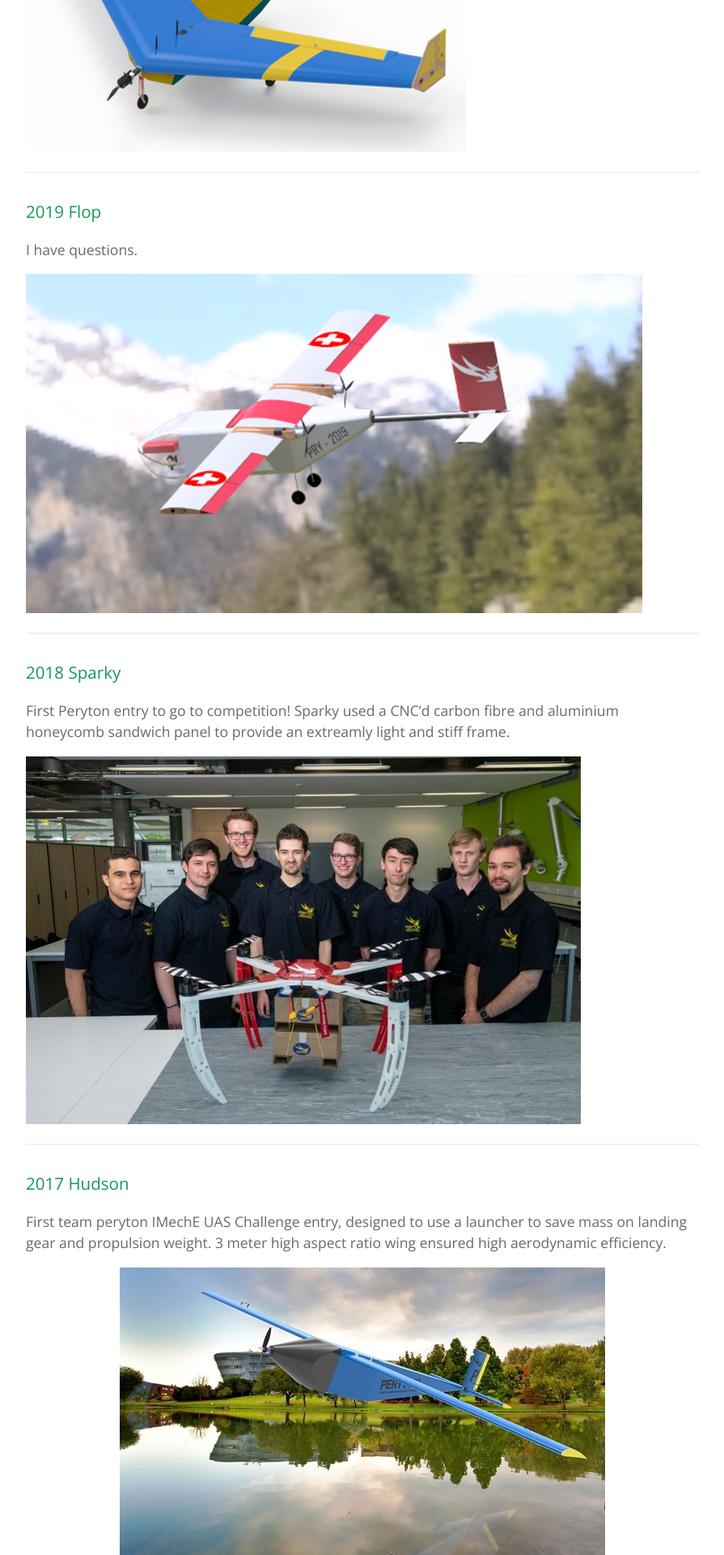
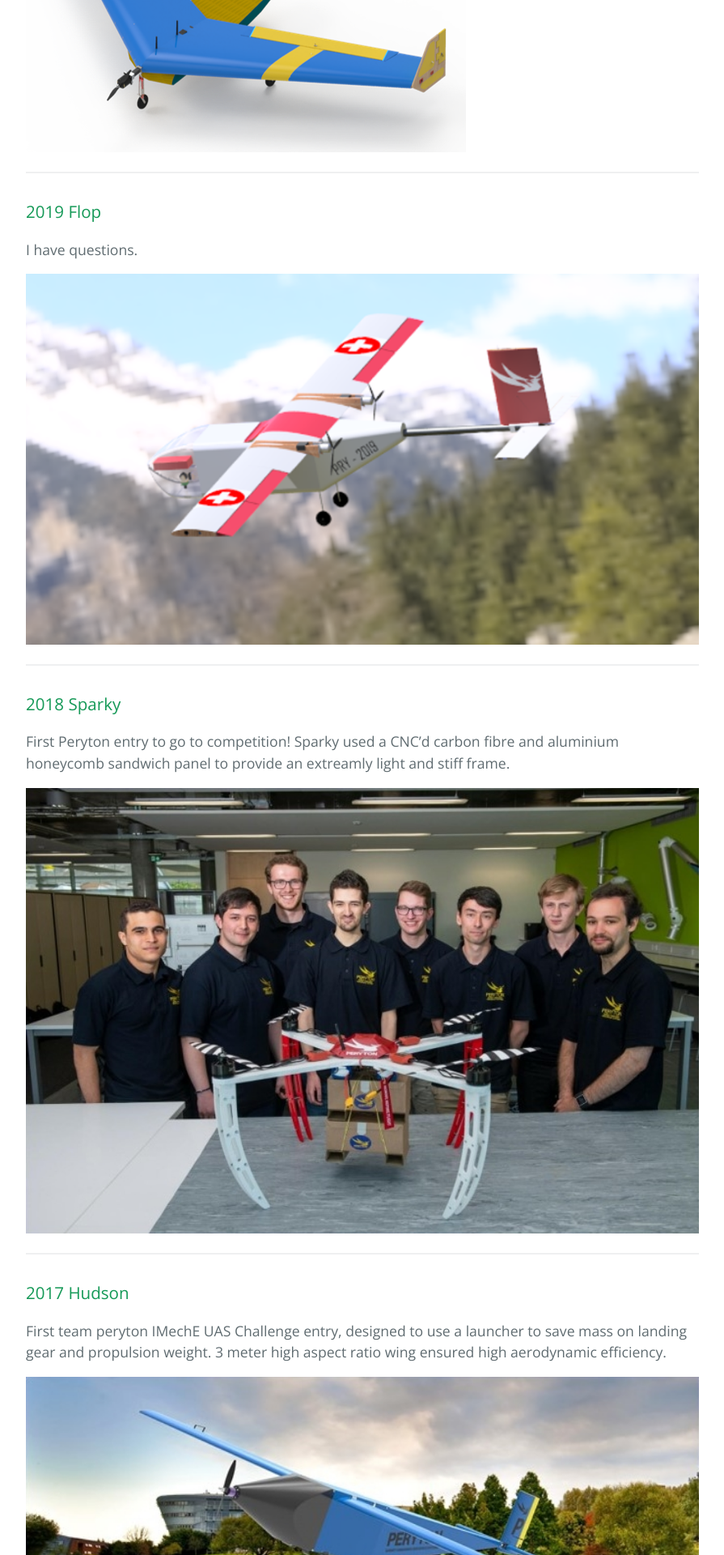
Before and after one commit to Team-Peryton/team-peryton.github.io, a Jekyll site: the page built from index.md, in a window 1280 px wide. Shown: the part 4480-6400 px from the top of the page at 81% size, without its empty margins (192-1087 px from the left). Built offline with Jekyll 4.4.1, drawn with Linux system fonts in a browser that asks for light colours.

Commit message:
Update index.md

```diff
--- a/index.md
+++ b/index.md
@@ -72,14 +72,18 @@ The 4th year volunteer team aircraft, designed to be very efficient with tapered
 
 I have questions.
 
-![Flop](/assets/flop.png)
+<p align="center" width="100%">
+  <img width="100%" src="/assets/flop.png">
+</p>
 
 * * *
 ### 2018 Sparky
 
 First Peryton entry to go to competition! Sparky used a CNC'd carbon fibre and aluminium honeycomb sandwich panel to provide an extreamly light and stiff frame.
 
-![Sparky](/assets/sparky.jpg)
+<p align="center" width="100%">
+  <img width="100%" src="/assets/sparky.jpg">
+</p>
 
 * * *
 ### 2017 Hudson
@@ -87,5 +91,5 @@ First Peryton entry to go to competition! Sparky used a CNC'd carbon fibre and a
 First team peryton IMechE UAS Challenge entry, designed to use a launcher to save mass on landing gear and propulsion weight. 3 meter high aspect ratio wing ensured high aerodynamic efficiency.
 
 <p align="center" width="100%">
-  <img src="/assets/hudson.jpg">
+  <img width="100%" src="/assets/hudson.jpg">
 </p>
```
